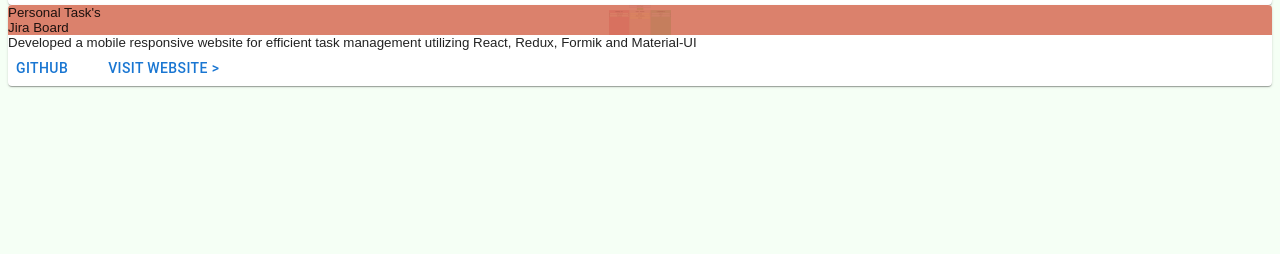
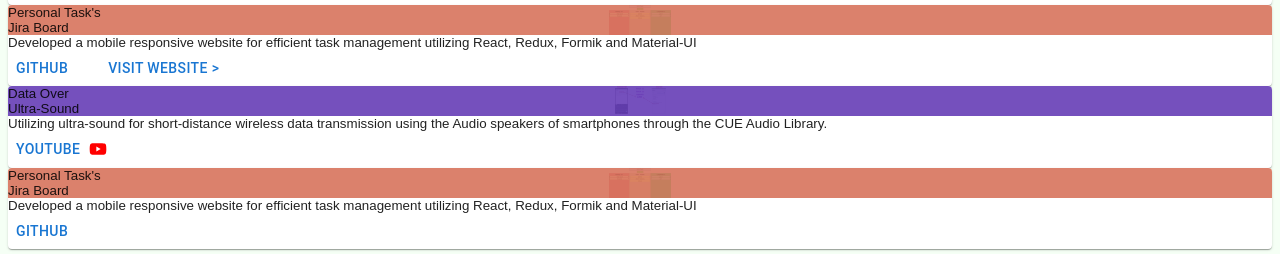
Before and after one commit to IlIIIlIIIlIlIlI/personal_website, a React (Create React App) app: page / in a window 1280 px wide. Shown: the part 1264-1518 px from the top of the page. Before the commit the page ends 1358 px from the top, so only its background shows below. Built offline with nearby package versions, Linux system fonts and the light colour scheme.

Commit message:
new changes

```diff
--- a/src/Projects/Projects.tsx
+++ b/src/Projects/Projects.tsx
@@ -3,6 +3,7 @@
 import InteractiveCards from '../InteractiveCards/InteractiveCards';
 import Button from '@mui/material/Button';
 import GitHubIcon from '@mui/icons-material/GitHub';
+import YouTubeIcon from '@mui/icons-material/YouTube';
 
 function Projects() {
   return (
@@ -114,7 +115,7 @@
             backGroundColour='RGBA(35, 94, 54, 0.85)'
             nonHoverContent={
               <div className={`${scssObj.baseClass}__non-hover`}>
-                <div>RESTful Sudoku </div>
+                <div>RESTful Sudoku</div>
                 <div>Solution API</div>
               </div>
             }
@@ -203,6 +204,101 @@
           />
         </div>
       </div>
+
+      <div className={`${scssObj.baseClass}__rows`}>
+        <div className={`${scssObj.baseClass}__box`}>
+          <InteractiveCards
+            backGroundColor='#FFFFFF'
+            backGroundImageLink='/images/data-over-us.png'
+            backGroundColour='RGBA(103, 61, 182, 0.90)'
+            nonHoverContent={
+              <div className={`${scssObj.baseClass}__non-hover`}>
+                <div>Data Over</div>
+                <div>Ultra-Sound</div>
+              </div>
+            }
+            hoverContent={
+              <div className={`${scssObj.baseClass}__on-hover`}>
+                <div className={`${scssObj.baseClass}__extra`}>
+                  Utilizing ultra-sound for short-distance wireless data
+                  transmission using the Audio speakers of smartphones through
+                  the CUE Audio Library.
+                </div>
+                <div>
+                  <Button
+                    className={`${scssObj.baseClass}__button-website`}
+                    endIcon={
+                      <YouTubeIcon
+                        style={{
+                          color: 'red',
+                          backgroundImage:
+                            'radial-gradient(white 1%, transparent 30%)',
+                        }}
+                      />
+                    }
+                    onClick={() => {
+                      window.open(
+                        'https://www.youtube.com/watch?v=rNOetaxYksA',
+                        '_blank'
+                      );
+                    }}
+                  >
+                    YouTube
+                  </Button>
+                </div>
+              </div>
+            }
+          />
+        </div>
+
+        <div className={`${scssObj.baseClass}__box`}>
+          <InteractiveCards
+            backGroundColor='RGBA(250, 235, 215)'
+            backGroundImageLink='/images/task-sheet.png'
+            backGroundColour='RGBA(212, 103, 82, 0.80)'
+            nonHoverContent={
+              <div className={`${scssObj.baseClass}__non-hover`}>
+                <div>Personal Task's</div>
+                <div>Jira Board</div>
+              </div>
+            }
+            hoverContent={
+              <div className={`${scssObj.baseClass}__on-hover`}>
+                <div className={`${scssObj.baseClass}__extra`}>
+                  Developed a mobile responsive website for efficient task
+                  management utilizing React, Redux, Formik and Material-UI
+                </div>
+                <div>
+                  <Button
+                    className={`${scssObj.baseClass}__button-website`}
+                    endIcon={<GitHubIcon style={{ color: 'white' }} />}
+                    onClick={() => {
+                      window.open(
+                        'https://github.com/IlIIIlIIIlIlIlI/Interactive-To-Do-List',
+                        '_blank'
+                      );
+                    }}
+                  >
+                    Github
+                  </Button>
+
+                  {/* <Button
+                    className={`${scssObj.baseClass}__button-website`}
+                    onClick={() => {
+                      window.open(
+                        'https://suraj-jaiswal-to-do.netlify.app/',
+                        '_blank'
+                      );
+                    }}
+                  >
+                    Visit Website {'>'}
+                  </Button> */}
+                </div>
+              </div>
+            }
+          />
+        </div>
+      </div>
     </div>
   );
 }
```
Also changed, not shown: public/images/data-over-us.png (added).
